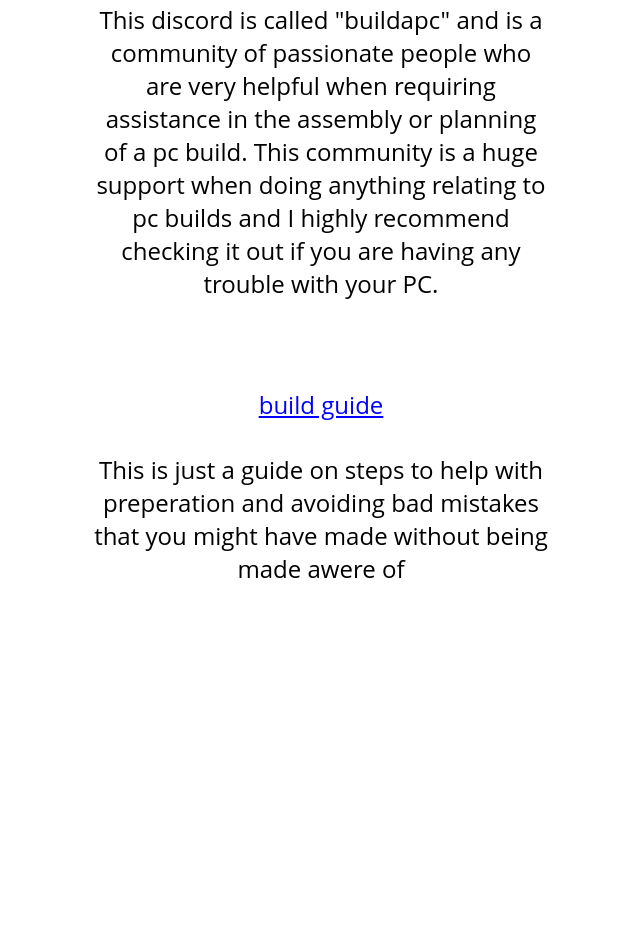
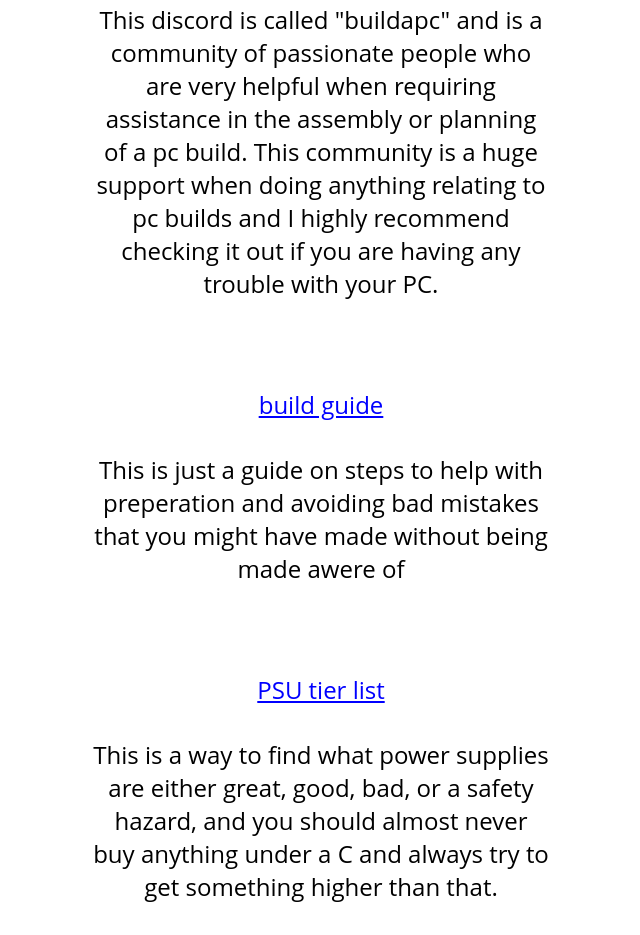
Before and after one commit to Evanosana/Complete-responsive-website, a plain HTML site: page resources.html in a window 1280 px wide. Shown: the part 1200-2135 px from the top of the page, without its empty margins (319-959 px from the left). Before the commit the page ends 1817 px from the top, so only its background shows below. Drawn offline with Linux system fonts and the light colour scheme.

Commit message:
went through and looks good

```diff
--- a/component.css
+++ b/component.css
@@ -22,6 +22,7 @@
 }
 p{
     padding-inline: 15%;
+    font-size: clamp(20px, 2vw, 24px);
 }
 .gpu{
     width:100%;
@@ -99,6 +100,7 @@
 .link{
     text-align: center;
     margin-bottom: .063rem;
+    width: 100%;
 }
 #Header{
     margin-top: 2rem;
@@ -107,17 +109,27 @@
 #Footer{
     margin-top: 2rem;
 }
-@media (min-width: 1000px) {
+@media (min-width: 768px) {
     *{
         font-family: "Open Sans", sans-serif;
     }
     html{
         scroll-behavior: smooth;
+        width: 100%;
     }
     body{
         text-align: start;
         margin: 0;
         padding: 0;
+        width: 100%;
+        min-height: 100vw;
+    }
+    h1{
+        font-size: clamp(32px, 2vw, 48px);
+        text-align: center;
+    }
+    h3{
+        font-size: clamp(24px, 2vw, 32px);
     }
     a{
         color: white;
@@ -146,7 +158,7 @@
     p{
         margin: 0;
         display: inline-block;
-        font-size: 1.15rem;
+        font-size: clamp(16px, 1vw, 20px);
         padding-inline: 10rem;
         padding-block: 2rem;
         /*border: 4px solid red;*/
--- a/resources.html
+++ b/resources.html
@@ -57,8 +57,17 @@
             </p>
         </div>
     </div>
-    <div id="Footer" class="link">
-        <label id="back-to-top">Top</label>
+    <div class="flexy flexstart">
+        <div class="flexier flexer">
+            <a target="_blank" href="https://cultists.network/140/psu-tier-list/" class="hlink">PSU tier list</a>
+            <p>
+                This is a way to find what power supplies are either great, good, bad, or a safety hazard, and
+                you should almost never buy anything under a C and always try to get something higher than that.
+            </p>
+        </div>
     </div>
+<!--    <div id="Footer" class="link">-->
+<!--        <label id="back-to-top">Top</label>-->
+<!--    </div>-->
 </body>
 </html>
--- a/styles.css
+++ b/styles.css
@@ -50,7 +50,7 @@
 a:hover{
     font-size: 2rem;
     transition: 0.5s;
-    color: blue;
+    color: #0563c1;
     text-decoration: underline;
 }
 .link{
```
Also changed, not shown: choosing-parts.html (+3 -3 lines), components.html (+0 -1 lines), index.html (+2 -2 lines).
